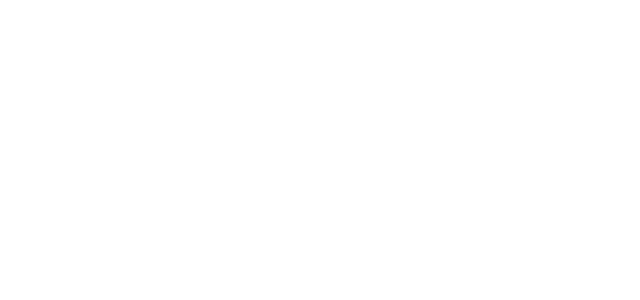
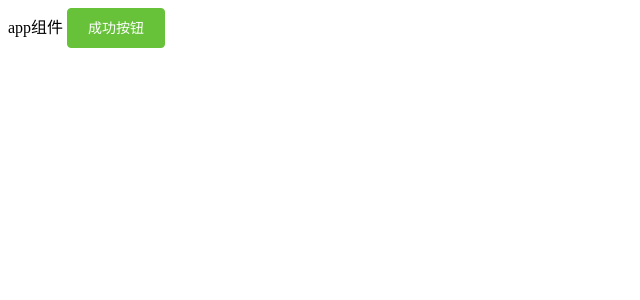
Before and after one commit to xingjinzhu0612/hmtoutiao, a Vue app: page / in a window 1280 px wide. Shown: the top 300 px of the page, without its empty margins (0-640 px from the left). Built offline with nearby package versions, Linux system fonts and the light colour scheme.

Commit message:
使用vue-router

```diff
--- a/src/App.vue
+++ b/src/App.vue
@@ -1,6 +1,7 @@
 <template>
   <div id="app">
-
+   app组件
+   <el-button type="success">成功按钮</el-button>
   </div>
 </template>
 
--- a/src/main.js
+++ b/src/main.js
@@ -1,8 +1,14 @@
 import Vue from 'vue'
 import App from './App.vue'
 
+import ElementUI from 'element-ui';
+import 'element-ui/lib/theme-chalk/index.css'
+import router from '@/router'
+
+Vue.use(ElementUI)
 Vue.config.productionTip = false
 
 new Vue({
+  router,
   render: h => h(App)
 }).$mount('#app')
--- a/src/router/index.js
+++ b/src/router/index.js
@@ -0,0 +1,11 @@
+import VueRouter from 'vue-router'
+import Vue from 'vue'
+Vue.use(VueRouter)
+
+const router=new VueRouter({
+    routes :[
+
+    ]
+})
+
+export default router
```
